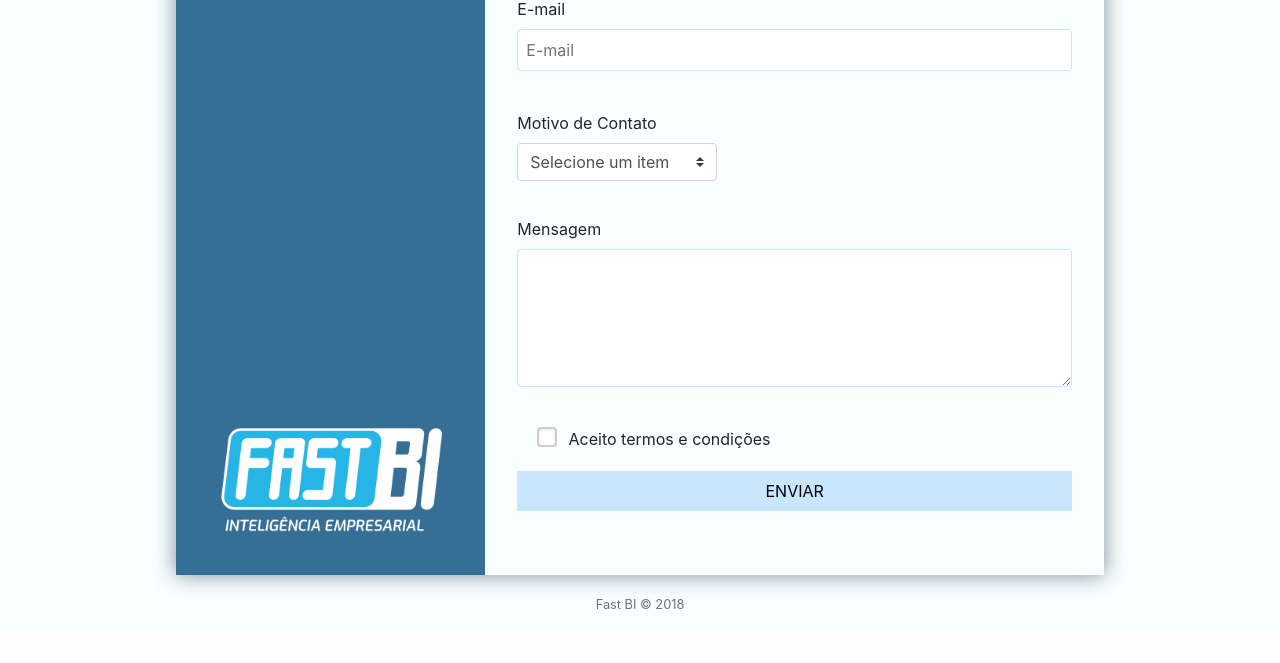
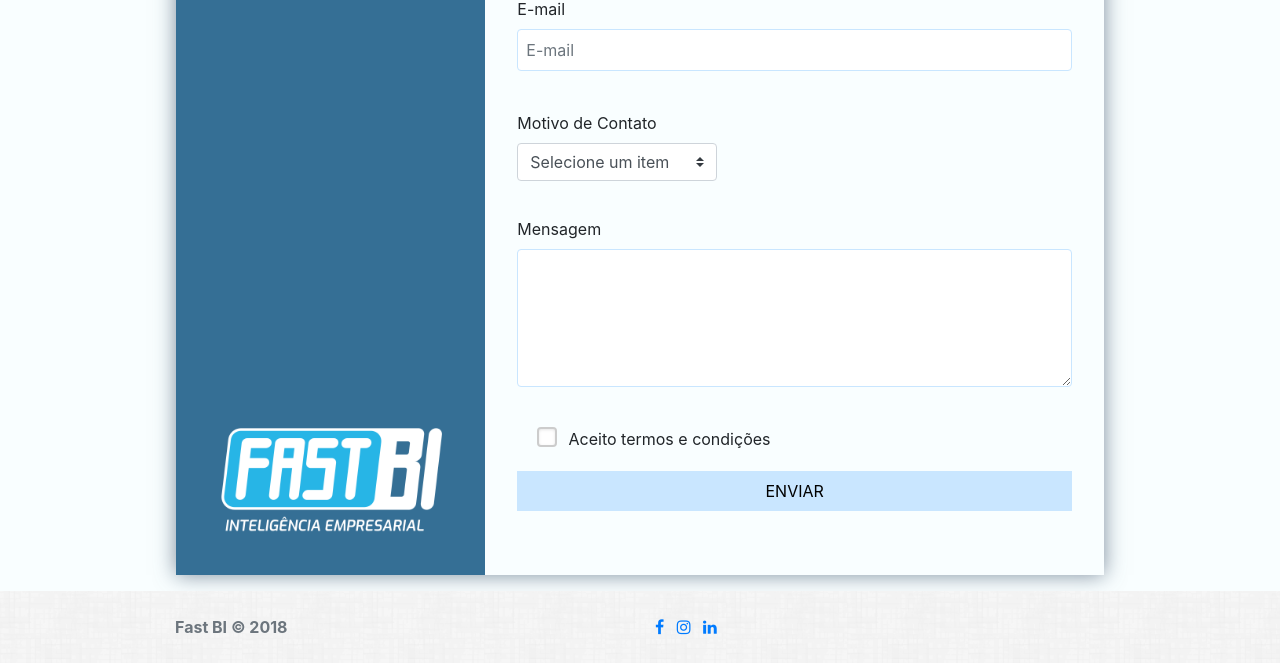
Before and after one commit to cavassani/fast-bi, a PHP site: page / in a window 1280 px wide. Shown: the part 3082-3745 px from the top of the page. Before the commit the page ends 3691 px from the top, so only its background shows below. Run offline with PHP 8.4, Linux system fonts and the light colour scheme; some libraries are stand-ins or nearby versions.

Commit message:
footer novo

```diff
--- a/assets/css/style.css
+++ b/assets/css/style.css
@@ -352,8 +352,14 @@ label:hover:before {
   border: 2px solid #4778d9!important;
 }
 
-
-
+/* FOOTER */
+.footer-bi {
+  background-image: url("../img/content_bg.jpg");
+  background-repeat: repeat;
+}
+.footer-p > p {
+  font-weight: bold;
+}
 /*
  * Extra utilities
  */
--- a/index.php
+++ b/index.php
@@ -530,12 +530,28 @@
     </div> -->
 
   <!-- FOOTER  -->
-    <footer class="container py-1">
+    <footer class="footer-bi">
+    <div class="container py-2">
       <div class="row">
-        <div class="col-12 col-md d-block text-center">
+        <div class="col-3 col-md d-block pt-3 footer-p ">
           <!-- <svg xmlns="http://www.w3.org/2000/svg" width="24" height="24" viewBox="0 0 24 24" fill="none" stroke="currentColor" stroke-width="2" stroke-linecap="round" stroke-linejoin="round" class="d-block mb-2"><circle cx="12" cy="12" r="10"></circle><line x1="14.31" y1="8" x2="20.05" y2="17.94"></line><line x1="9.69" y1="8" x2="21.17" y2="8"></line><line x1="7.38" y1="12" x2="13.12" y2="2.06"></line><line x1="9.69" y1="16" x2="3.95" y2="6.06"></line><line x1="14.31" y1="16" x2="2.83" y2="16"></line><line x1="16.62" y1="12" x2="10.88" y2="21.94"></line></svg> -->
-          <small class="d-block mb-3 text-muted"> Fast BI &copy; 2018</small>
+          <p class="d-block mb-3 text-muted"> Fast BI &copy; 2018</p>
         </div>
+        <div class="col-6 col-md d-block  pt-3 social-list">
+        <ul class="list-inline">
+          <li class="list-inline-item">
+            <a href="https://www.facebook.com/fastbisolucoes/?ref=br_rs"><i class="fa fa-facebook "></i></a>
+          </li>
+          <li class="list-inline-item">
+            <a href=""><i class="fa fa-instagram "></i></a>
+          </li>
+          <li class="list-inline-item">
+            <a href=""><i class="fa fa-linkedin "></i></a>
+          </li>
+
+        </ul>
+        </div>
+      </div>
       </div>
     </footer>
 
```
Also changed, not shown: assets/img/content_bg.jpg (added).
